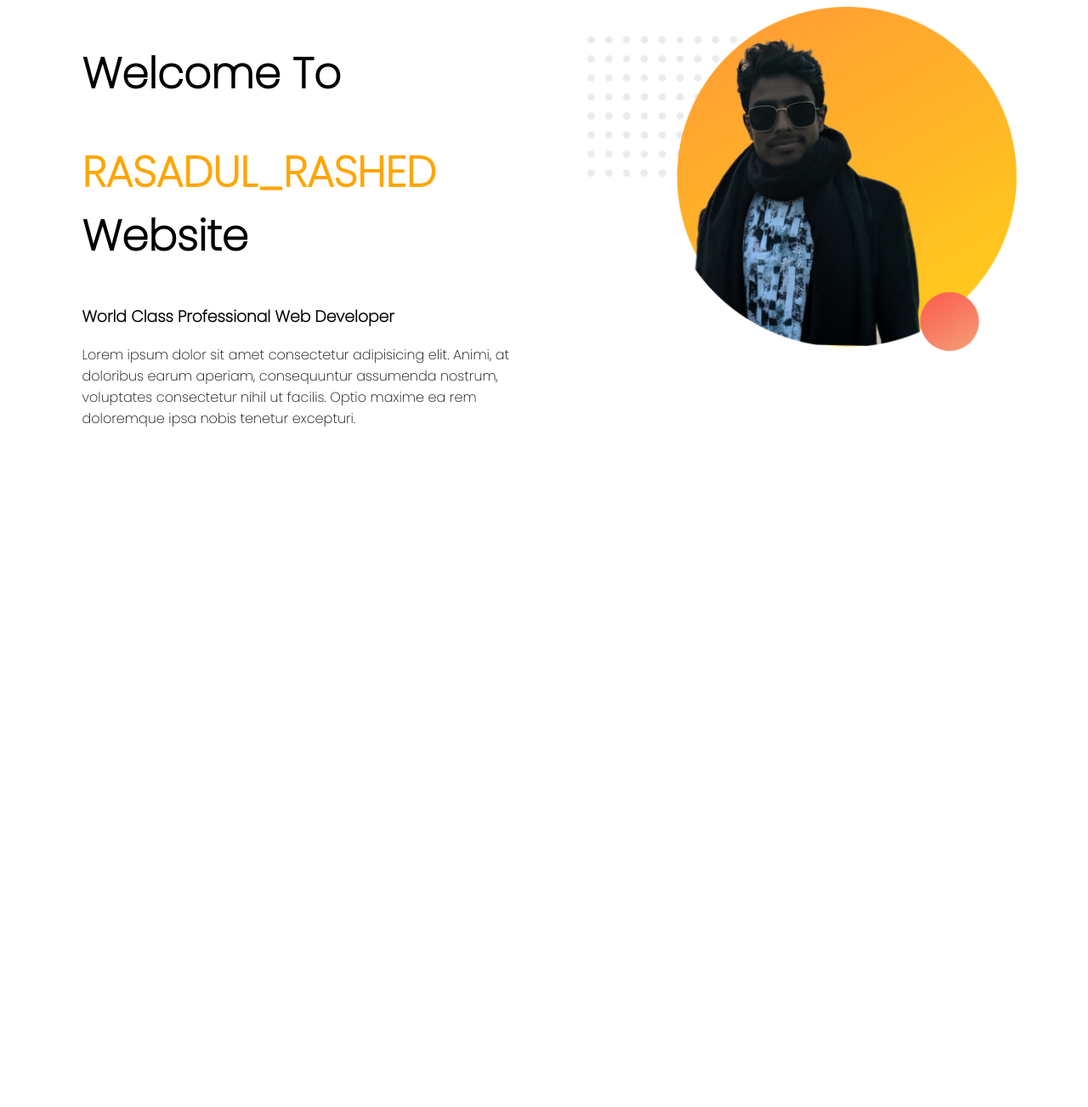
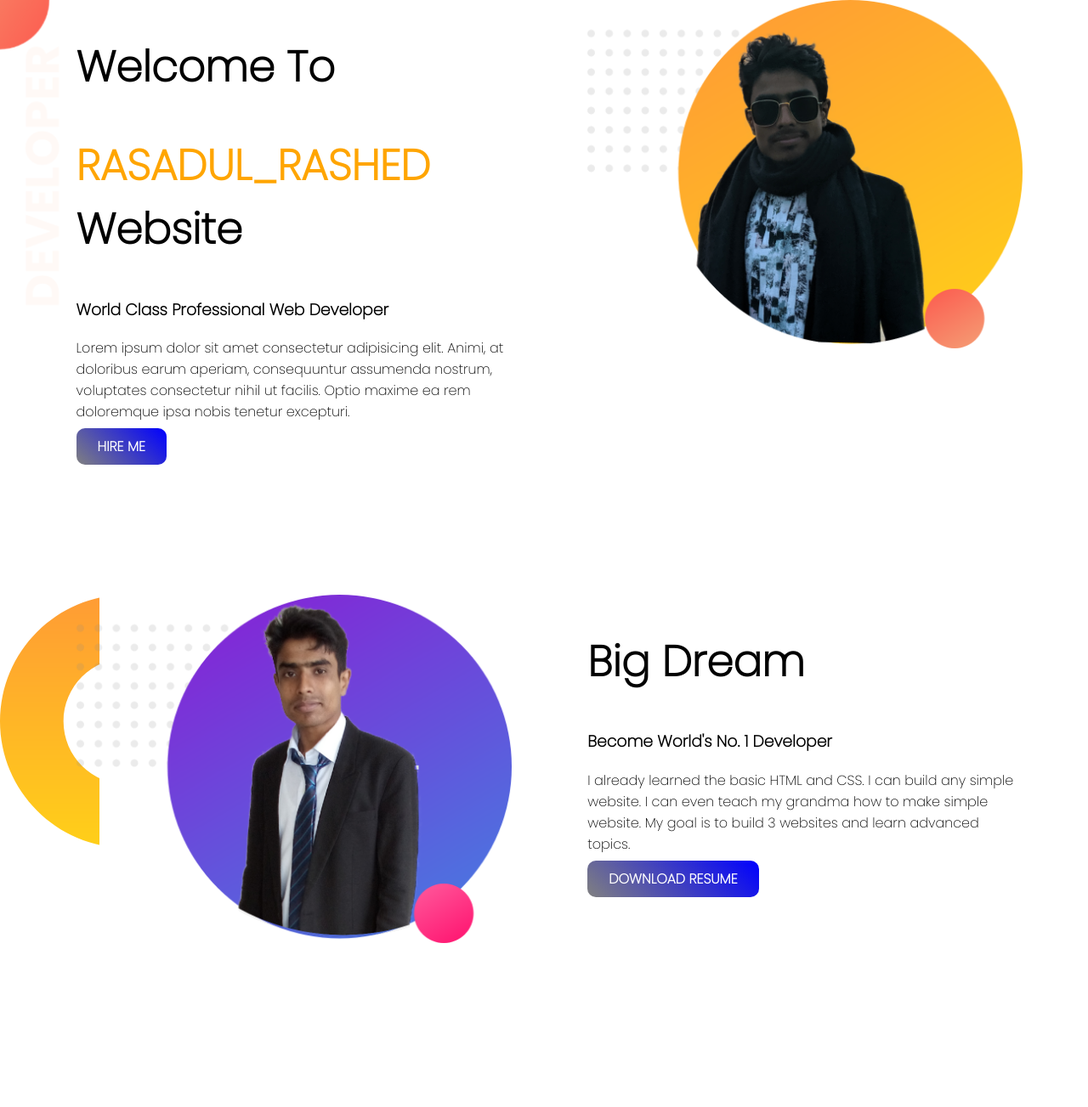
Before and after one commit to rasadulrashed/first-project-web, a plain HTML site: page index.html in a window 1280 px wide. Shown: the whole page at 85% size. Before the commit the page ends 800 px from the top, so only its background shows below. Drawn offline with Linux system fonts and the light colour scheme.

Commit message:
add second section

```diff
--- a/index.html
+++ b/index.html
@@ -8,16 +8,36 @@
     <link rel="stylesheet" href="style.css">
 </head>
 <body>
-    <section>
+            <!-- First section start here lets go -->
+
+    <section class="top-banner">
         <div class="half-width">
-            <h1>Welcome To</h1>
-            <h1><span class="name">RASADUL_RASHED</span> Website</h1>
-            <h3>World Class Professional Web Developer</h3>
-            <p>Lorem ipsum dolor sit amet consectetur adipisicing elit. Animi, at doloribus earum aperiam, consequuntur assumenda nostrum, voluptates consectetur nihil ut facilis. Optio maxime ea rem doloremque ipsa nobis tenetur excepturi.</p>
+
+                <h1>Welcome To</h1>
+                <h1><span class="name">RASADUL_RASHED</span> Website</h1>
+                <h3>World Class Professional Web Developer</h3>
+                <p>Lorem ipsum dolor sit amet consectetur adipisicing elit. Animi, at doloribus earum aperiam, consequuntur assumenda nostrum, voluptates consectetur nihil ut facilis. Optio maxime ea rem doloremque ipsa nobis tenetur excepturi.</p>
+                <a class="link-button" target="_blank" href="https://www.cricbuzz.com/cricket-match/live-scores">HIRE ME</a>
+
         </div>
-        <div class="half-width">
+        <div class="half-width" id="photo-file">
             <img src="images/profile11.png" alt="">
         </div>
     </section>
+
+    <!-- Second section start here let go -->
+
+    <section class="dream-area">
+        <div class="half-width">
+            <img src="images/profile22.png" alt="">
+        </div>
+        <div class="half-width">
+            <h1>Big Dream</h1>
+            <h3>Become World's No. 1 Developer</h3>
+            <p>I already learned the basic HTML and CSS. I can build any simple website. I can even teach my grandma how to make simple website. My goal is to build 3 websites and learn advanced topics.</p>
+            <a target="_blank" class="link-button" href="www.google.com">DOWNLOAD RESUME</a>
+        </div>
+    </section>
+
 </body>
 </html>
--- a/style.css
+++ b/style.css
@@ -1,4 +1,5 @@
 body{
+    margin: 0px;
     font-family: 'poppins', sans-serif;
 }
 h1{
@@ -12,7 +13,33 @@ h1{
     float: left;
     margin-left: 5%;
     padding-left: 2%;
+
 }
 .half-width img{
     width: 100%;
 }
+.top-banner{
+    background-image: url(images/top-banner.png);
+    background-repeat: no-repeat;
+}
+/* this is problem */
+section{
+    height: 600px;
+    /* amar dorkar left e kintu show kore  images right side e but left e show korebe na tokhon height barai dite hobe and overflow hidden korte hobe (for second section) video-4.8 er problem er jonno */
+    overflow: hidden;
+    margin-bottom: 100px;
+}
+.link-button{
+    text-decoration: none;
+    background-image: linear-gradient(45deg, gray, blue);
+    color: white;
+    padding: 10px 25px;
+    border-radius: 10px;
+    font-weight: 900;
+
+}
+.dream-area{
+    background-image: url(images/dream-bg.png);
+    background-repeat: no-repeat;
+    float: right;
+}
```
